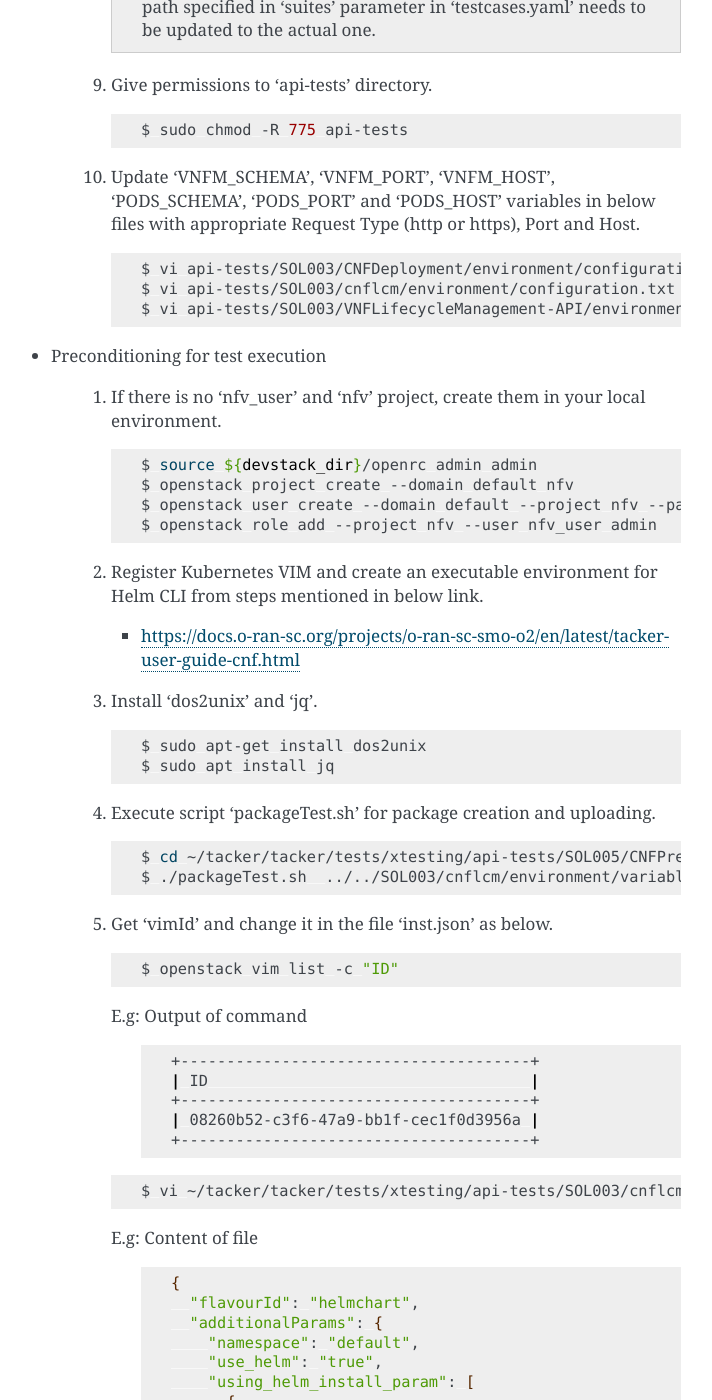
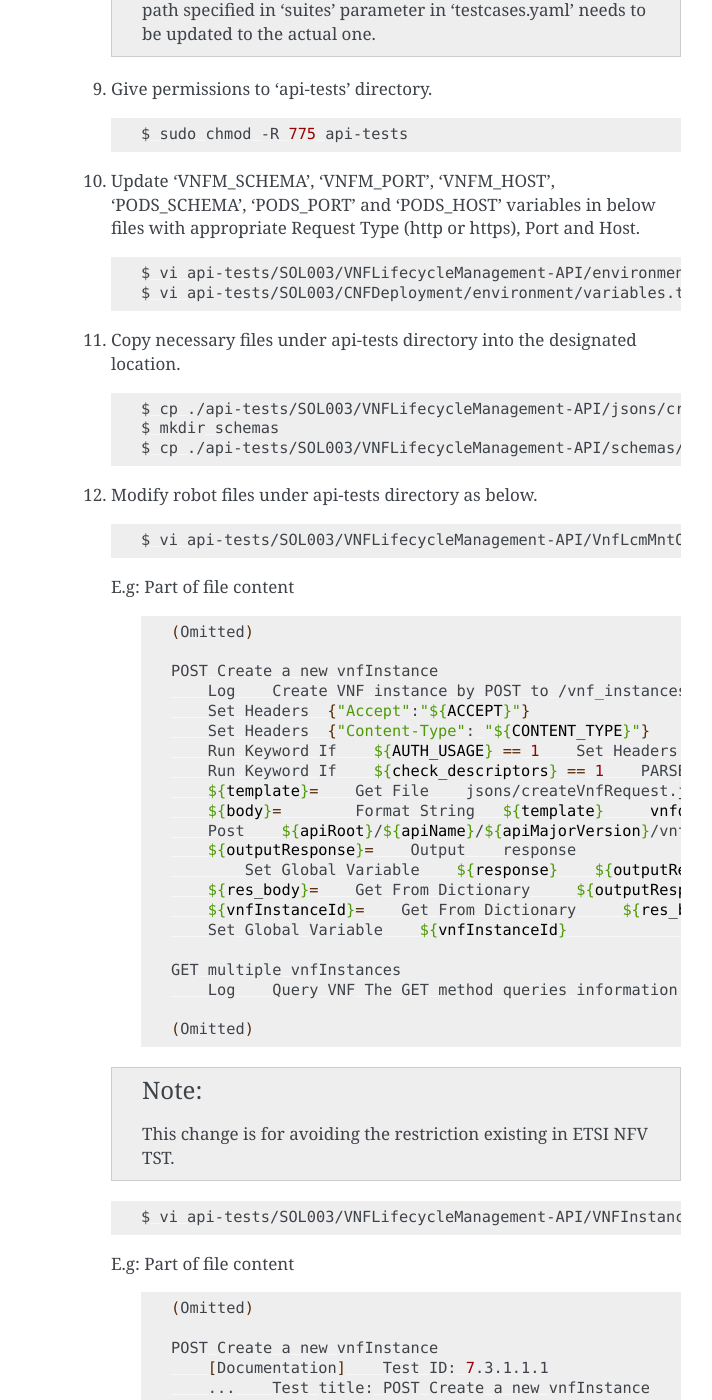
Before and after one commit to o-ran-sc/smo-o2, a Sphinx documentation site: the page built from docs/developer-guide.rst, in a window 1280 px wide and 1400 px high, scrolled down 1624 px. Shown: the whole window, without its empty margins (399-1111 px from the left). Built offline with Sphinx 7.4.7, drawn with Linux system fonts in a browser that asks for light colours; some of the changed text lies outside the part shown.

Commit message:
Update developer-guide based on improving Xtesting
This patch updates the developer-guide according to the change in
Xtesting improvement [1].

[1] https://gerrit.o-ran-sc.org/r/c/smo/o2/+/10808

Issue-ID: SMO-131
Signed-off-by: Koichi Edagawa <edagawa.kc@nec.com>
Change-Id: Id6f97f81cdd46096d1850f94c4ddd54eb55ce5c6

```diff
--- a/docs/developer-guide.rst
+++ b/docs/developer-guide.rst
@@ -74,16 +74,15 @@
 
          $ git clone https://forge.etsi.org/rep/nfv/api-tests.git
 
-   7. Copy the directories under '/tmp/o2/tacker/tacker/tests/xtesting/' to the location under the current directory.
+   7. Copy the directories and file under '/tmp/o2/tacker/tacker/tests/xtesting/' to the location under the current directory.
 
       .. code:: bash
 
          $ cp -r /tmp/o2/tacker/tacker/tests/xtesting/api-tests/SOL003/CNFDeployment ./api-tests/SOL003
-         $ cp -r /tmp/o2/tacker/tacker/tests/xtesting/api-tests/SOL003/cnflcm ./api-tests/SOL003
          $ cp -r /tmp/o2/tacker/tacker/tests/xtesting/api-tests/SOL005/CNFPrecondition ./api-tests/SOL005
-         $ cp -r /tmp/o2/tacker/tacker/tests/xtesting/api-tests/SOL003/cnflcm/update_config.sh ./api-tests/SOL003/cnflcm
          $ mkdir jsons
-         $ cp -r ./api-tests/SOL003/VNFLifecycleManagement-API/jsons/healVnfRequest.json ./jsons
+         $ cp /tmp/o2/tacker/tacker/tests/xtesting/api-tests/SOL003/cnflcm/jsons/inst.json ./jsons/instantiateVnfRequest.json
+         $ cp ./api-tests/SOL003/VNFLifecycleManagement-API/jsons/healVnfRequest.json ./jsons
 
    8. Copy 'testcases.yaml' file from '/tmp/o2/tacker/tacker/tests/xtesting/' directory to the location under the current directory.
 
@@ -105,9 +104,85 @@
 
       .. code:: bash
 
-         $ vi api-tests/SOL003/CNFDeployment/environment/configuration.txt
-         $ vi api-tests/SOL003/cnflcm/environment/configuration.txt
          $ vi api-tests/SOL003/VNFLifecycleManagement-API/environment/variables.txt
+         $ vi api-tests/SOL003/CNFDeployment/environment/variables.txt
+
+   11. Copy necessary files under api-tests directory into the designated location.
+
+      .. code:: bash
+
+         $ cp ./api-tests/SOL003/VNFLifecycleManagement-API/jsons/createVnfRequest.json ./jsons
+         $ mkdir schemas
+         $ cp ./api-tests/SOL003/VNFLifecycleManagement-API/schemas/vnfInstance.schema.json ./schemas
+
+   12. Modify robot files under api-tests directory as below.
+
+      .. code:: bash
+
+         $ vi api-tests/SOL003/VNFLifecycleManagement-API/VnfLcmMntOperationKeywords.robot
+
+      E.g: Part of file content
+
+         .. code:: bash
+
+            (Omitted)
+
+            POST Create a new vnfInstance
+                Log    Create VNF instance by POST to /vnf_instances
+                Set Headers  {"Accept":"${ACCEPT}"}
+                Set Headers  {"Content-Type": "${CONTENT_TYPE}"}
+                Run Keyword If    ${AUTH_USAGE} == 1    Set Headers    {"${AUTHORIZATION_HEADER}":"${AUTHORIZATION_TOKEN}"}
+                Run Keyword If    ${check_descriptors} == 1    PARSE the Descriptor File
+                ${template}=    Get File    jsons/createVnfRequest.json
+                ${body}=        Format String   ${template}     vnfdId=${vnfdId}    vnfProvider=${Provider}    vnfProductName=${Product_Name}    vnfSoftwareVersion=${Software_Version}    vnfdVersion= ${Descriptor_Version}
+                Post    ${apiRoot}/${apiName}/${apiMajorVersion}/vnf_instances    ${body}
+                ${outputResponse}=    Output    response
+                    Set Global Variable    ${response}    ${outputResponse}
+                ${res_body}=    Get From Dictionary     ${outputResponse}    body    # Add this line
+                ${vnfInstanceId}=    Get From Dictionary     ${res_body}    id       # Add this line
+                Set Global Variable    ${vnfInstanceId}                              # Add this line
+
+            GET multiple vnfInstances
+                Log    Query VNF The GET method queries information about multiple VNF instances.
+
+            (Omitted)
+
+      .. note::
+
+         This change is for avoiding the restriction existing in ETSI NFV TST.
+
+      .. code:: bash
+
+         $ vi api-tests/SOL003/VNFLifecycleManagement-API/VNFInstances.robot
+
+      E.g: Part of file content
+
+         .. code:: bash
+
+            (Omitted)
+
+            POST Create a new vnfInstance
+                [Documentation]    Test ID: 7.3.1.1.1
+                ...    Test title: POST Create a new vnfInstance
+                ...    Test objective: The objective is to create a new VNF instance resource
+                ...    Pre-conditions: none
+                ...    Reference: Clause 5.4.2.3.1 - ETSI GS NFV-SOL 003 [1] v2.8.1
+                ...    Config ID: Config_prod_VNFM
+                ...    Applicability: none
+                ...    Post-Conditions: VNF instance created
+                POST Create a new vnfInstance
+                Check HTTP Response Status Code Is    201
+                Check HTTP Response Body Json Schema Is    vnfInstance
+
+            *** comment ***                                           # Add this line
+            GET information about multiple VNF instances
+                [Documentation]    Test ID: 7.3.1.1.2
+
+            (Omitted)
+
+      .. note::
+
+         This change is for avoiding running unnecessary test cases.
 
 * Preconditioning for test execution
 
@@ -136,9 +211,9 @@
       .. code:: bash
 
          $ cd ~/tacker/tacker/tests/xtesting/api-tests/SOL005/CNFPrecondition
-         $ ./packageTest.sh  ../../SOL003/cnflcm/environment/variables.txt
+         $ ./packageTest.sh ../../SOL003/VNFLifecycleManagement-API/environment/variables.txt
 
-   5. Get 'vimId' and change it in the file 'inst.json' as below.
+   5. Get 'vimId' and change it in the file 'instantiateVnfRequest.json' as below.
 
       .. code:: bash
 
@@ -156,7 +231,7 @@
 
       .. code:: bash
 
-         $ vi ~/tacker/tacker/tests/xtesting/api-tests/SOL003/cnflcm/jsons/inst.json
+         $ vi ~/tacker/tacker/tests/xtesting/jsons/instantiateVnfRequest.json
 
       E.g: Content of file
 
@@ -180,7 +255,7 @@
                 "vdu_mapping": {
                   "VDU1": {
                     "kind": "Deployment",
-                    "name": "vdu1-localhelm",
+                    "name": "tacker-test-vdu-localhelm",
                     "helmreleasename": "tacker-test-vdu"
                   }
                 }
@@ -257,13 +332,13 @@
 
       .. code:: bash
 
-         $ grep -nur "vnfInstanceId" ~/tacker/tacker/tests/xtesting/api-tests/SOL003/cnflcm/environment/variables.txt | awk '{print $2}'
+         $ grep -nu "vnfInstanceId" ~/tacker/tacker/tests/xtesting/api-tests/SOL003/VNFLifecycleManagement-API/environment/variables.txt | awk '{print $2}'
          6fc3539c-e602-4afa-8e13-962fb5a7d81f
 
          $ openstack vnflcm terminate 6fc3539c-e602-4afa-8e13-962fb5a7d81f
          $ openstack vnflcm delete 6fc3539c-e602-4afa-8e13-962fb5a7d81f
 
-         $ grep -nur "{vnfPkgId}" /opt/stack/tacker/tacker/tests/xtesting/api-tests/SOL003/cnflcm | awk '{print $2}'
+         $ grep -nu "{vnfPkgId}" ~/tacker/tacker/tests/xtesting/api-tests/SOL003/VNFLifecycleManagement-API/environment/variables.txt | awk '{print $2}'
          718b9054-2a7a-4489-a893-f2b2b1794825
 
          $ openstack vnf package update --operational-state DISABLED 718b9054-2a7a-4489-a893-f2b2b1794825
```
